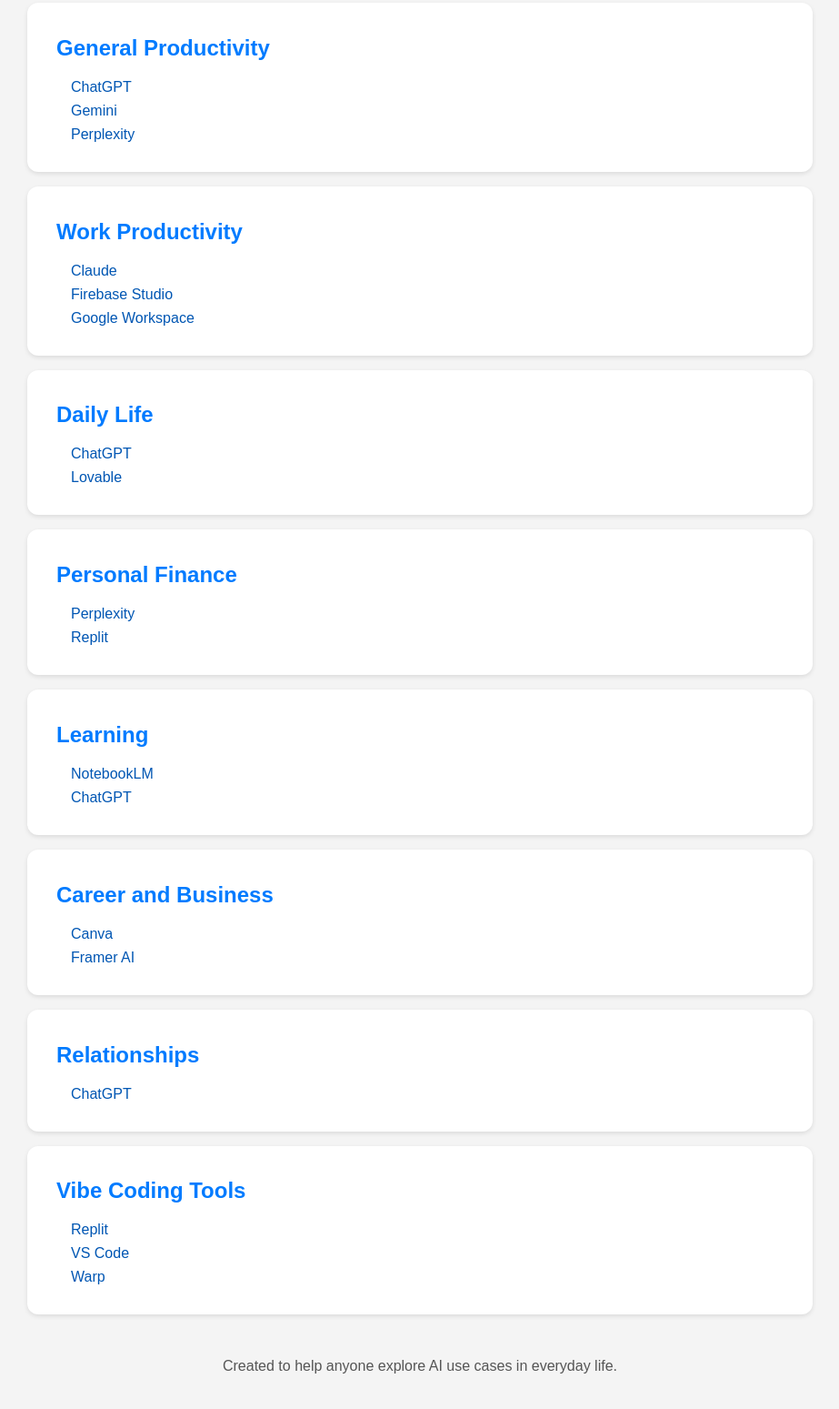
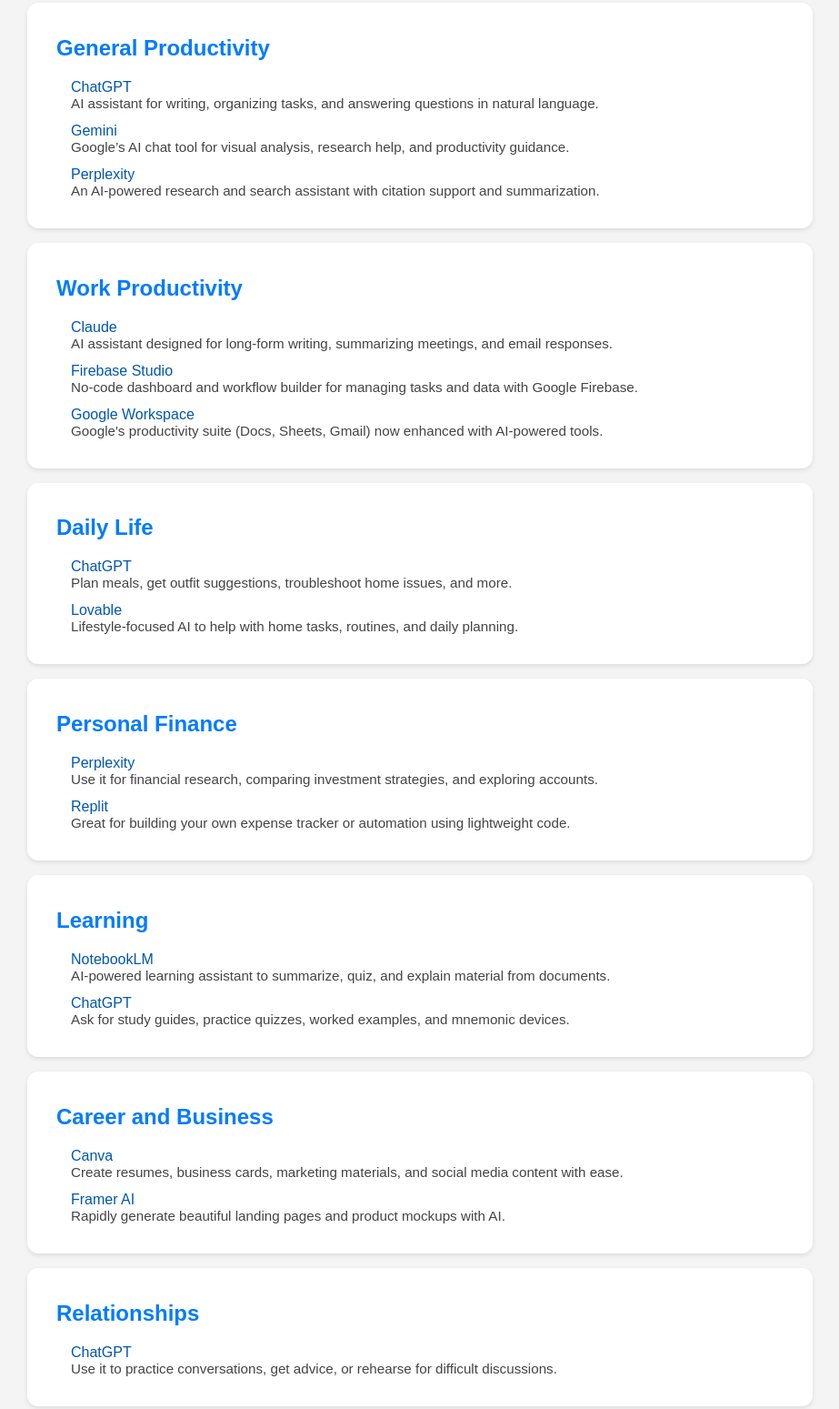
Before and after one commit to johnniesue/ai-use-case-explorer, a plain HTML site: page index.html in a window 1280 px wide. Shown: the part 109-1658 px from the top of the page at 91% size, without its empty margins (178-1101 px from the left). Drawn offline with Linux system fonts and the light colour scheme.

Commit message:
Update index.html

```diff
--- a/index.html
+++ b/index.html
@@ -31,7 +31,7 @@
       padding-left: 1rem;
     }
     .tool-list li {
-      margin: 0.5rem 0;
+      margin: 0.75rem 0;
     }
     a {
       text-decoration: none;
@@ -39,6 +39,10 @@
     }
     a:hover {
       text-decoration: underline;
+    }
+    .description {
+      font-size: 0.95rem;
+      color: #444;
     }
   </style>
 </head>
@@ -48,66 +52,120 @@
   <div class="category">
     <h2>General Productivity</h2>
     <ul class="tool-list">
-      <li><a href="https://chat.openai.com" target="_blank">ChatGPT</a></li>
-      <li><a href="https://gemini.google.com" target="_blank">Gemini</a></li>
-      <li><a href="https://www.perplexity.ai/" target="_blank">Perplexity</a></li>
+      <li>
+        <a href="https://chat.openai.com" target="_blank">ChatGPT</a><br />
+        <span class="description">AI assistant for writing, organizing tasks, and answering questions in natural language.</span>
+      </li>
+      <li>
+        <a href="https://gemini.google.com" target="_blank">Gemini</a><br />
+        <span class="description">Google’s AI chat tool for visual analysis, research help, and productivity guidance.</span>
+      </li>
+      <li>
+        <a href="https://www.perplexity.ai/" target="_blank">Perplexity</a><br />
+        <span class="description">An AI-powered research and search assistant with citation support and summarization.</span>
+      </li>
     </ul>
   </div>
 
   <div class="category">
     <h2>Work Productivity</h2>
     <ul class="tool-list">
-      <li><a href="https://claude.ai" target="_blank">Claude</a></li>
-      <li><a href="https://firebasestudio.web.app" target="_blank">Firebase Studio</a></li>
-      <li><a href="https://workspace.google.com/" target="_blank">Google Workspace</a></li>
+      <li>
+        <a href="https://claude.ai" target="_blank">Claude</a><br />
+        <span class="description">AI assistant designed for long-form writing, summarizing meetings, and email responses.</span>
+      </li>
+      <li>
+        <a href="https://firebasestudio.web.app" target="_blank">Firebase Studio</a><br />
+        <span class="description">No-code dashboard and workflow builder for managing tasks and data with Google Firebase.</span>
+      </li>
+      <li>
+        <a href="https://workspace.google.com/" target="_blank">Google Workspace</a><br />
+        <span class="description">Google's productivity suite (Docs, Sheets, Gmail) now enhanced with AI-powered tools.</span>
+      </li>
     </ul>
   </div>
 
   <div class="category">
     <h2>Daily Life</h2>
     <ul class="tool-list">
-      <li><a href="https://chat.openai.com" target="_blank">ChatGPT</a></li>
-      <li><a href="https://www.lovable.so" target="_blank">Lovable</a></li>
+      <li>
+        <a href="https://chat.openai.com" target="_blank">ChatGPT</a><br />
+        <span class="description">Plan meals, get outfit suggestions, troubleshoot home issues, and more.</span>
+      </li>
+      <li>
+        <a href="https://www.lovable.so" target="_blank">Lovable</a><br />
+        <span class="description">Lifestyle-focused AI to help with home tasks, routines, and daily planning.</span>
+      </li>
     </ul>
   </div>
 
   <div class="category">
     <h2>Personal Finance</h2>
     <ul class="tool-list">
-      <li><a href="https://www.perplexity.ai/" target="_blank">Perplexity</a></li>
-      <li><a href="https://replit.com" target="_blank">Replit</a></li>
+      <li>
+        <a href="https://www.perplexity.ai/" target="_blank">Perplexity</a><br />
+        <span class="description">Use it for financial research, comparing investment strategies, and exploring accounts.</span>
+      </li>
+      <li>
+        <a href="https://replit.com" target="_blank">Replit</a><br />
+        <span class="description">Great for building your own expense tracker or automation using lightweight code.</span>
+      </li>
     </ul>
   </div>
 
   <div class="category">
     <h2>Learning</h2>
     <ul class="tool-list">
-      <li><a href="https://notebooklm.google" target="_blank">NotebookLM</a></li>
-      <li><a href="https://chat.openai.com" target="_blank">ChatGPT</a></li>
+      <li>
+        <a href="https://notebooklm.google" target="_blank">NotebookLM</a><br />
+        <span class="description">AI-powered learning assistant to summarize, quiz, and explain material from documents.</span>
+      </li>
+      <li>
+        <a href="https://chat.openai.com" target="_blank">ChatGPT</a><br />
+        <span class="description">Ask for study guides, practice quizzes, worked examples, and mnemonic devices.</span>
+      </li>
     </ul>
   </div>
 
   <div class="category">
     <h2>Career and Business</h2>
     <ul class="tool-list">
-      <li><a href="https://www.canva.com" target="_blank">Canva</a></li>
-      <li><a href="https://www.framer.com/ai" target="_blank">Framer AI</a></li>
+      <li>
+        <a href="https://www.canva.com" target="_blank">Canva</a><br />
+        <span class="description">Create resumes, business cards, marketing materials, and social media content with ease.</span>
+      </li>
+      <li>
+        <a href="https://www.framer.com/ai" target="_blank">Framer AI</a><br />
+        <span class="description">Rapidly generate beautiful landing pages and product mockups with AI.</span>
+      </li>
     </ul>
   </div>
 
   <div class="category">
     <h2>Relationships</h2>
     <ul class="tool-list">
-      <li><a href="https://chat.openai.com" target="_blank">ChatGPT</a></li>
+      <li>
+        <a href="https://chat.openai.com" target="_blank">ChatGPT</a><br />
+        <span class="description">Use it to practice conversations, get advice, or rehearse for difficult discussions.</span>
+      </li>
     </ul>
   </div>
 
   <div class="category">
     <h2>Vibe Coding Tools</h2>
     <ul class="tool-list">
-      <li><a href="https://replit.com" target="_blank">Replit</a></li>
-      <li><a href="https://code.visualstudio.com" target="_blank">VS Code</a></li>
-      <li><a href="https://warps.dev" target="_blank">Warp</a></li>
+      <li>
+        <a href="https://replit.com" target="_blank">Replit</a><br />
+        <span class="description">Fast and beginner-friendly coding environment to build apps and test automations.</span>
+      </li>
+      <li>
+        <a href="https://code.visualstudio.com" target="_blank">VS Code</a><br />
+        <span class="description">Pro-level code editor for building more advanced AI agents and dashboards.</span>
+      </li>
+      <li>
+        <a href="https://warps.dev" target="_blank">Warp</a><br />
+        <span class="description">AI-enhanced terminal for developers who want powerful scripting and automation tools.</span>
+      </li>
     </ul>
   </div>
 
```
